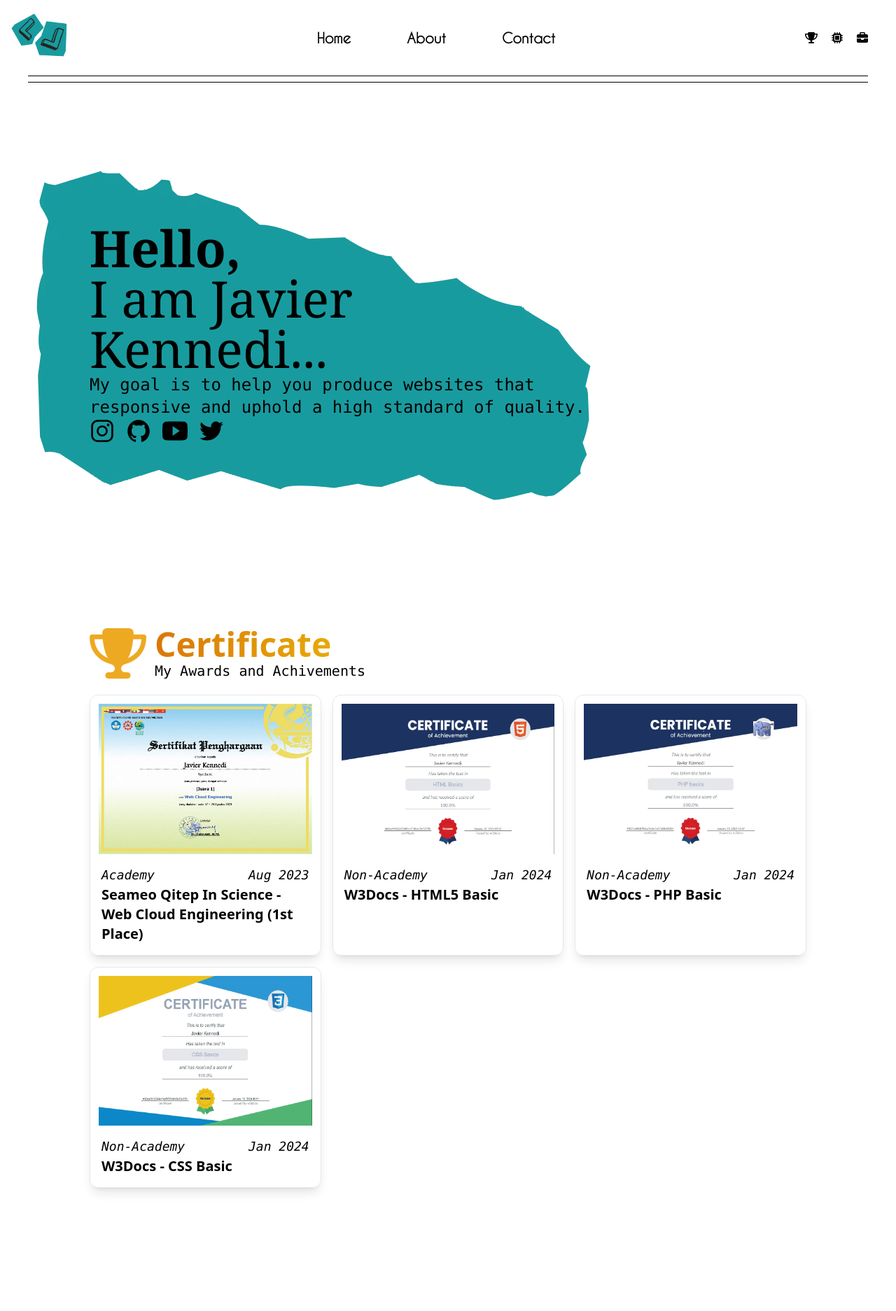
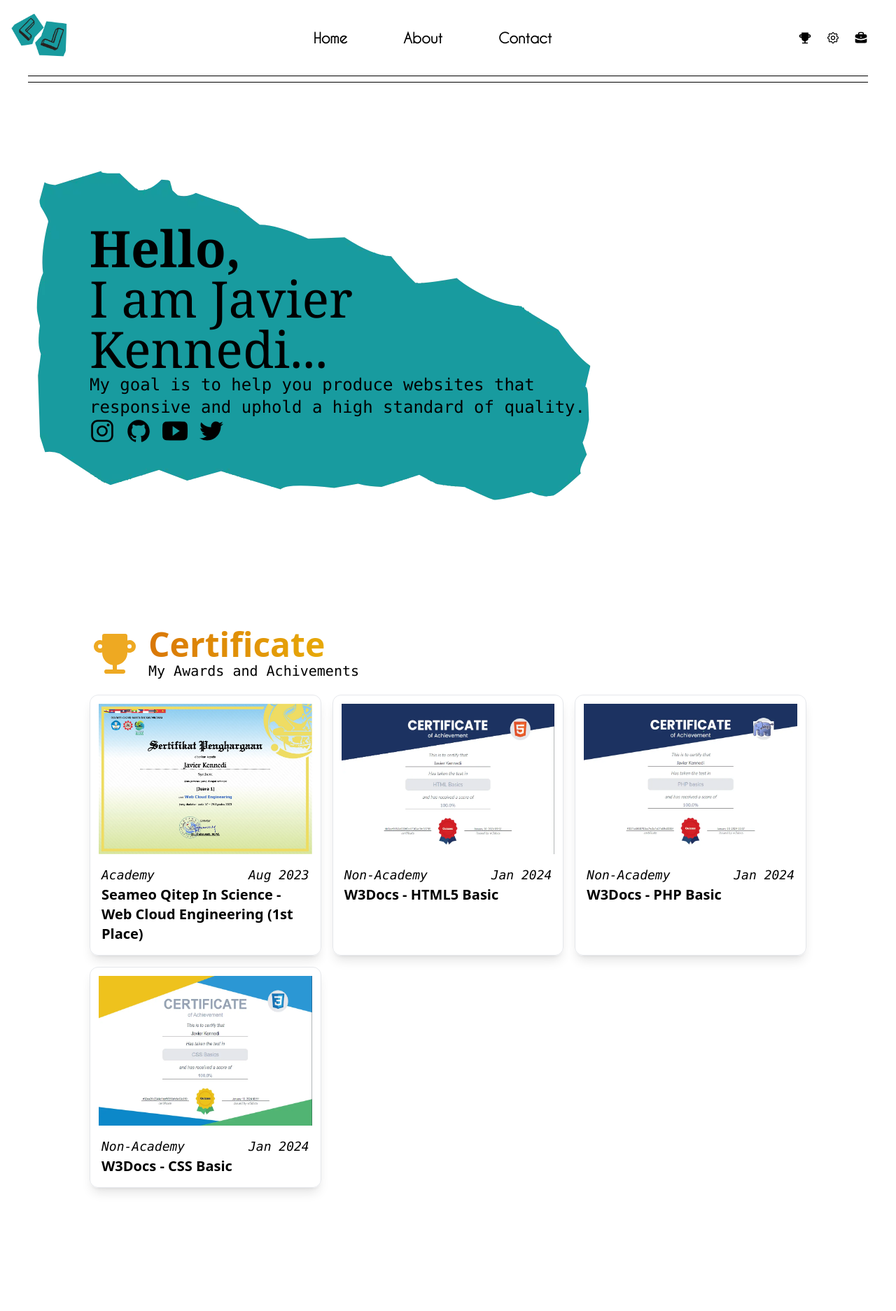
Before and after one commit to Kenqer/portfolio, a React (Create React App) app: page / in a window 1280 px wide. Shown: the top 1874 px of the page at 70% size. Built offline with nearby package versions, Linux system fonts and the light colour scheme.

Commit message:
fix stutter animation

```diff
--- a/src/Footer.js
+++ b/src/Footer.js
@@ -9,7 +9,7 @@ const Footer = () => {
                 </span>
                 <span className="text-sm text-gray-500 flex items-center gap-3 font-semibold">
                     Powered by
-                    <i className="fa-brands fa-react text-3xl text-blue-400"></i>
+                    <svg xmlns="http://www.w3.org/2000/svg" className="icon icon-tabler icon-tabler-brand-react w-[35px] h-[35px] text-blue-400" width="24" height="24" viewBox="0 0 24 24" strokeWidth="1.5" stroke="currentColor" fill="none" strokeLinecap="round" strokeLinejoin="round"><path stroke="none" d="M0 0h24v24H0z" fill="none"/><path d="M6.306 8.711c-2.602 .723 -4.306 1.926 -4.306 3.289c0 2.21 4.477 4 10 4c.773 0 1.526 -.035 2.248 -.102" /><path d="M17.692 15.289c2.603 -.722 4.308 -1.926 4.308 -3.289c0 -2.21 -4.477 -4 -10 -4c-.773 0 -1.526 .035 -2.25 .102" /><path d="M6.305 15.287c-.676 2.615 -.485 4.693 .695 5.373c1.913 1.105 5.703 -1.877 8.464 -6.66c.387 -.67 .733 -1.339 1.036 -2" /><path d="M17.694 8.716c.677 -2.616 .487 -4.696 -.694 -5.376c-1.913 -1.105 -5.703 1.877 -8.464 6.66c-.387 .67 -.733 1.34 -1.037 2" /><path d="M12 5.424c-1.925 -1.892 -3.82 -2.766 -5 -2.084c-1.913 1.104 -1.226 5.877 1.536 10.66c.386 .67 .793 1.304 1.212 1.896" /><path d="M12 18.574c1.926 1.893 3.821 2.768 5 2.086c1.913 -1.104 1.226 -5.877 -1.536 -10.66c-.375 -.65 -.78 -1.283 -1.212 -1.897" /><path d="M11.5 12.866a1 1 0 1 0 1 -1.732a1 1 0 0 0 -1 1.732z" /></svg>
                     <i><svg className='w-[35px] h-[35px] fill-blue-400' height="24" viewBox="0 0 24 24" width="34" xmlns="http://www.w3.org/2000/svg"><path d="M18.5 9.51a4.22 4.22 0 0 1-1.91-1.34A5.77 5.77 0 0 0 12 6a4.72 4.72 0 0 0-5 4 3.23 3.23 0 0 1 3.5-1.49 4.32 4.32 0 0 1 1.91 1.35A5.77 5.77 0 0 0 17 12a4.72 4.72 0 0 0 5-4 3.2 3.2 0 0 1-3.5 1.51zm-13 4.98a4.22 4.22 0 0 1 1.91 1.34A5.77 5.77 0 0 0 12 18a4.72 4.72 0 0 0 5-4 3.23 3.23 0 0 1-3.5 1.49 4.32 4.32 0 0 1-1.91-1.35A5.8 5.8 0 0 0 7 12a4.72 4.72 0 0 0-5 4 3.2 3.2 0 0 1 3.5-1.51z"/></svg></i>
                 </span>
             </div>
--- a/src/Home.js
+++ b/src/Home.js
@@ -38,7 +38,11 @@ const Home = () => {
                                 transition={{
                                     delay: 0.2
                                 }}
-                                className="hover:scale-110 duration-300 hover:text-purple-800" href="https://www.instagram.com/ken.qer/" target="_blank"><ion-icon name="logo-instagram"></ion-icon></motion.a>
+                            >
+                                <div className="hover:scale-110 duration-300 hover:text-purple-800" href="https://www.instagram.com/ken.qer/" target="_blank">
+                                    <ion-icon name="logo-instagram"></ion-icon>
+                                </div>
+                            </motion.a>
                             <motion.a
                                 variants={iconList}
                                 initial="hidd"
@@ -46,7 +50,11 @@ const Home = () => {
                                 transition={{
                                     delay: 0.4
                                 }}
-                                className="hover:scale-110 duration-300 hover:text-white" href="https://github.com/Kenqer" target="_blank"><ion-icon name="logo-github"></ion-icon></motion.a>
+                            >
+                                <div className="hover:scale-110 duration-300 hover:text-white" href="https://www.instagram.com/ken.qer/" target="_blank">
+                                    <ion-icon name="logo-github"></ion-icon>
+                                </div>
+                            </motion.a>
                             <motion.a
                                 variants={iconList}
                                 initial="hidd"
@@ -54,7 +62,11 @@ const Home = () => {
                                 transition={{
                                     delay: 0.6
                                 }}
-                                className="hover:scale-110 duration-300 hover:text-red-600" href="https://www.youtube.com/channel/UCXG6GuBh1oHQaYM6TQ7-NRw" target="_blank"><ion-icon name="logo-youtube"></ion-icon></motion.a>
+                            >
+                                <div className="hover:scale-110 duration-300 hover:text-red-500" href="https://www.instagram.com/ken.qer/" target="_blank">
+                                    <ion-icon name="logo-youtube"></ion-icon>
+                                </div>
+                            </motion.a>
                             <motion.a
                                 variants={iconList}
                                 initial="hidd"
@@ -62,7 +74,11 @@ const Home = () => {
                                 transition={{
                                     delay: 0.8
                                 }}
-                                className="hover:scale-110 duration-300 hover:text-blue-400" href="https://twitter.com/itisnotken" target="_blank"><ion-icon name="logo-twitter"></ion-icon></motion.a>
+                            >
+                                <div className="hover:scale-110 duration-300 hover:text-blue-400" href="https://www.instagram.com/ken.qer/" target="_blank">
+                                    <ion-icon name="logo-twitter"></ion-icon>
+                                </div>
+                            </motion.a>
                         </div>
                     </div>
                 </div>
@@ -72,8 +88,8 @@ const Home = () => {
                     <Reveal>
                         <div className="w-full flex">
                             <div className="flex gap-3 z-[2]">
-                                <span className="text-7xl text-amber-600 hover:text-amber-900 hover:scale-110 duration-300 trophy">
-                                    <i className="fa-solid fa-trophy"></i>
+                                <span className="">
+                                    <svg xmlns="http://www.w3.org/2000/svg" className="icon icon-tabler icon-tabler-trophy-filled w-[4.5rem] text-amber-600 hover:text-amber-900 hover:scale-110 duration-300 trophy" width="4.5rem" height="4.5rem" viewBox="0 0 24 24" strokeWidth="1.5" stroke="currentColor" fill="none" strokeLinecap="round" strokeLinejoin="round"><path stroke="none" d="M0 0h24v24H0z" fill="none" /><path d="M17 3a1 1 0 0 1 .993 .883l.007 .117v2.17a3 3 0 1 1 0 5.659v.171a6.002 6.002 0 0 1 -5 5.917v2.083h3a1 1 0 0 1 .117 1.993l-.117 .007h-8a1 1 0 0 1 -.117 -1.993l.117 -.007h3v-2.083a6.002 6.002 0 0 1 -4.996 -5.692l-.004 -.225v-.171a3 3 0 0 1 -3.996 -2.653l-.003 -.176l.005 -.176a3 3 0 0 1 3.995 -2.654l-.001 -2.17a1 1 0 0 1 1 -1h10zm-12 5a1 1 0 1 0 0 2a1 1 0 0 0 0 -2zm14 0a1 1 0 1 0 0 2a1 1 0 0 0 0 -2z" strokeWidth="0" fill="currentColor" /></svg>
                                 </span>
                                 <div className="flex flex-col">
                                     <h1 className="bg-clip-text text-transparent bg-gradient-to-r from-amber-600 to-yellow-500 font-semibold text-5xl">Certificate</h1>
@@ -146,8 +162,8 @@ const Home = () => {
                 <Reveal>
                     <section id="skills" className="px-[10%] flex flex-col">
                         <div className="w-full flex gap-3 ">
-                            <span className="chip text-7xl text-fuchsia-400 hover:text-fuchsia-900 hover:scale-110 duration-300">
-                                <i className="fa-solid fa-gear"></i>
+                            <span className="">
+                                <svg xmlns="http://www.w3.org/2000/svg" className="icon icon-tabler icon-tabler-settings chip w-[4.5rem] text-fuchsia-400 hover:text-fuchsia-900 hover:scale-110 duration-300" width="4.5rem" height="4.5rem" viewBox="0 0 24 24" strokeWidth="1.5" stroke="currentColor" fill="none" strokeLinecap="round" strokeLinejoin="round"><path stroke="none" d="M0 0h24v24H0z" fill="none" /><path d="M10.325 4.317c.426 -1.756 2.924 -1.756 3.35 0a1.724 1.724 0 0 0 2.573 1.066c1.543 -.94 3.31 .826 2.37 2.37a1.724 1.724 0 0 0 1.065 2.572c1.756 .426 1.756 2.924 0 3.35a1.724 1.724 0 0 0 -1.066 2.573c.94 1.543 -.826 3.31 -2.37 2.37a1.724 1.724 0 0 0 -2.572 1.065c-.426 1.756 -2.924 1.756 -3.35 0a1.724 1.724 0 0 0 -2.573 -1.066c-1.543 .94 -3.31 -.826 -2.37 -2.37a1.724 1.724 0 0 0 -1.065 -2.572c-1.756 -.426 -1.756 -2.924 0 -3.35a1.724 1.724 0 0 0 1.066 -2.573c-.94 -1.543 .826 -3.31 2.37 -2.37c1 .608 2.296 .07 2.572 -1.065z" /><path d="M9 12a3 3 0 1 0 6 0a3 3 0 0 0 -6 0" /></svg>
                             </span>
                             <div className="flex flex-col">
                                 <h1 className="bg-clip-text text-transparent bg-gradient-to-r from-fuchsia-400 to-pink-900 font-semibold text-5xl">Skills</h1>
@@ -222,8 +238,8 @@ const Home = () => {
                     <Reveal>
                         <div className="w-full flex">
                             <div className="flex gap-3 z-[2]">
-                                <span className="brief text-7xl text-teal-900 hover:text-teal-500 hover:scale-110 duration-300">
-                                    <i className="fa-solid fa-briefcase"></i>
+                                <span className="">
+                                    <svg xmlns="http://www.w3.org/2000/svg" className="icon icon-tabler icon-tabler-briefcase-filled brief w-[4.5rem] text-teal-900 hover:text-teal-500 hover:scale-110 duration-300" width="4.5rem" height="4.5rem" viewBox="0 0 24 24" strokeWidth="1.5" stroke="currentColor" fill="none" strokeLinecap="round" strokeLinejoin="round"><path stroke="none" d="M0 0h24v24H0z" fill="none" /><path d="M22 13.478v4.522a3 3 0 0 1 -3 3h-14a3 3 0 0 1 -3 -3v-4.522l.553 .277a20.999 20.999 0 0 0 18.897 -.002l.55 -.275zm-8 -11.478a3 3 0 0 1 3 3v1h2a3 3 0 0 1 3 3v2.242l-1.447 .724a19.002 19.002 0 0 1 -16.726 .186l-.647 -.32l-1.18 -.59v-2.242a3 3 0 0 1 3 -3h2v-1a3 3 0 0 1 3 -3h4zm-2 8a1 1 0 0 0 -1 1a1 1 0 1 0 2 .01c0 -.562 -.448 -1.01 -1 -1.01zm2 -6h-4a1 1 0 0 0 -1 1v1h6v-1a1 1 0 0 0 -1 -1z" strokeWidth="0" fill="currentColor" /></svg>
                                 </span>
                                 <div className="flex flex-col">
                                     <div>
@@ -257,7 +273,7 @@ const Home = () => {
                                                 </div>
                                             </div>
                                             <div className="flex flex-row items-end gap-3">
-                                                <i className="fa-brands fa-react text-3xl text-blue-400"></i>
+                                                <svg xmlns="http://www.w3.org/2000/svg" className="icon icon-tabler icon-tabler-brand-react w-[35px] h-[35px] text-blue-400" width="24" height="24" viewBox="0 0 24 24" strokeWidth="1.5" stroke="currentColor" fill="none" strokeLinecap="round" strokeLinejoin="round"><path stroke="none" d="M0 0h24v24H0z" fill="none" /><path d="M6.306 8.711c-2.602 .723 -4.306 1.926 -4.306 3.289c0 2.21 4.477 4 10 4c.773 0 1.526 -.035 2.248 -.102" /><path d="M17.692 15.289c2.603 -.722 4.308 -1.926 4.308 -3.289c0 -2.21 -4.477 -4 -10 -4c-.773 0 -1.526 .035 -2.25 .102" /><path d="M6.305 15.287c-.676 2.615 -.485 4.693 .695 5.373c1.913 1.105 5.703 -1.877 8.464 -6.66c.387 -.67 .733 -1.339 1.036 -2" /><path d="M17.694 8.716c.677 -2.616 .487 -4.696 -.694 -5.376c-1.913 -1.105 -5.703 1.877 -8.464 6.66c-.387 .67 -.733 1.34 -1.037 2" /><path d="M12 5.424c-1.925 -1.892 -3.82 -2.766 -5 -2.084c-1.913 1.104 -1.226 5.877 1.536 10.66c.386 .67 .793 1.304 1.212 1.896" /><path d="M12 18.574c1.926 1.893 3.821 2.768 5 2.086c1.913 -1.104 1.226 -5.877 -1.536 -10.66c-.375 -.65 -.78 -1.283 -1.212 -1.897" /><path d="M11.5 12.866a1 1 0 1 0 1 -1.732a1 1 0 0 0 -1 1.732z" /></svg>
                                                 <i><svg className='w-[35px] h-[35px] fill-blue-400' height="24" viewBox="0 0 24 24" width="34" xmlns="http://www.w3.org/2000/svg"><path d="M18.5 9.51a4.22 4.22 0 0 1-1.91-1.34A5.77 5.77 0 0 0 12 6a4.72 4.72 0 0 0-5 4 3.23 3.23 0 0 1 3.5-1.49 4.32 4.32 0 0 1 1.91 1.35A5.77 5.77 0 0 0 17 12a4.72 4.72 0 0 0 5-4 3.2 3.2 0 0 1-3.5 1.51zm-13 4.98a4.22 4.22 0 0 1 1.91 1.34A5.77 5.77 0 0 0 12 18a4.72 4.72 0 0 0 5-4 3.23 3.23 0 0 1-3.5 1.49 4.32 4.32 0 0 1-1.91-1.35A5.8 5.8 0 0 0 7 12a4.72 4.72 0 0 0-5 4 3.2 3.2 0 0 1 3.5-1.51z" /></svg></i>
                                             </div>
                                         </div>
@@ -280,7 +296,7 @@ const Home = () => {
                                                 </div>
                                             </div>
                                             <div className="flex flex-row items-end gap-3">
-                                                <i className="fa-brands fa-react text-3xl text-blue-400"></i>
+                                                <svg xmlns="http://www.w3.org/2000/svg" className="icon icon-tabler icon-tabler-brand-react w-[35px] h-[35px] text-blue-400" width="24" height="24" viewBox="0 0 24 24" strokeWidth="1.5" stroke="currentColor" fill="none" strokeLinecap="round" strokeLinejoin="round"><path stroke="none" d="M0 0h24v24H0z" fill="none" /><path d="M6.306 8.711c-2.602 .723 -4.306 1.926 -4.306 3.289c0 2.21 4.477 4 10 4c.773 0 1.526 -.035 2.248 -.102" /><path d="M17.692 15.289c2.603 -.722 4.308 -1.926 4.308 -3.289c0 -2.21 -4.477 -4 -10 -4c-.773 0 -1.526 .035 -2.25 .102" /><path d="M6.305 15.287c-.676 2.615 -.485 4.693 .695 5.373c1.913 1.105 5.703 -1.877 8.464 -6.66c.387 -.67 .733 -1.339 1.036 -2" /><path d="M17.694 8.716c.677 -2.616 .487 -4.696 -.694 -5.376c-1.913 -1.105 -5.703 1.877 -8.464 6.66c-.387 .67 -.733 1.34 -1.037 2" /><path d="M12 5.424c-1.925 -1.892 -3.82 -2.766 -5 -2.084c-1.913 1.104 -1.226 5.877 1.536 10.66c.386 .67 .793 1.304 1.212 1.896" /><path d="M12 18.574c1.926 1.893 3.821 2.768 5 2.086c1.913 -1.104 1.226 -5.877 -1.536 -10.66c-.375 -.65 -.78 -1.283 -1.212 -1.897" /><path d="M11.5 12.866a1 1 0 1 0 1 -1.732a1 1 0 0 0 -1 1.732z" /></svg>
                                                 <i><svg className='w-[35px] h-[35px] fill-blue-400' height="24" viewBox="0 0 24 24" width="34" xmlns="http://www.w3.org/2000/svg"><path d="M18.5 9.51a4.22 4.22 0 0 1-1.91-1.34A5.77 5.77 0 0 0 12 6a4.72 4.72 0 0 0-5 4 3.23 3.23 0 0 1 3.5-1.49 4.32 4.32 0 0 1 1.91 1.35A5.77 5.77 0 0 0 17 12a4.72 4.72 0 0 0 5-4 3.2 3.2 0 0 1-3.5 1.51zm-13 4.98a4.22 4.22 0 0 1 1.91 1.34A5.77 5.77 0 0 0 12 18a4.72 4.72 0 0 0 5-4 3.23 3.23 0 0 1-3.5 1.49 4.32 4.32 0 0 1-1.91-1.35A5.8 5.8 0 0 0 7 12a4.72 4.72 0 0 0-5 4 3.2 3.2 0 0 1 3.5-1.51z" /></svg></i>
                                             </div>
                                         </div>
--- a/src/Navbar.js
+++ b/src/Navbar.js
@@ -41,9 +41,13 @@ const Navbar = () => {
                     </div>
                     <div className="flex flex-row items-center">
                         <ul className="mr-10 flex flex-row gap-5">
-                            <li className="cursor-pointer hover:text-yellow-600 hover:scale-105 duration-200"><a href="#certificate"><i className="fa-solid fa-trophy"></i></a></li>
-                            <li className="cursor-pointer hover:text-purple-600 hover:scale-105 duration-200"><a href="#skills"><i className="fa-solid fa-microchip"></i></a></li>
-                            <li className="cursor-pointer hover:text-teal-600 hover:scale-105 duration-200"><a href="#project"><i className="fa-solid fa-briefcase"></i></a></li>
+                            <li className="cursor-pointer hover:text-yellow-600 hover:scale-105 duration-200"><a href="#certificate">
+                                <svg xmlns="http://www.w3.org/2000/svg" className="icon icon-tabler icon-tabler-trophy-filled" width="1.25em" height="1.25em" viewBox="0 0 24 24" strokeWidth="1.5" stroke="currentColor" fill="none" strokeLinecap="round" strokeLinejoin="round"><path stroke="none" d="M0 0h24v24H0z" fill="none" /><path d="M17 3a1 1 0 0 1 .993 .883l.007 .117v2.17a3 3 0 1 1 0 5.659v.171a6.002 6.002 0 0 1 -5 5.917v2.083h3a1 1 0 0 1 .117 1.993l-.117 .007h-8a1 1 0 0 1 -.117 -1.993l.117 -.007h3v-2.083a6.002 6.002 0 0 1 -4.996 -5.692l-.004 -.225v-.171a3 3 0 0 1 -3.996 -2.653l-.003 -.176l.005 -.176a3 3 0 0 1 3.995 -2.654l-.001 -2.17a1 1 0 0 1 1 -1h10zm-12 5a1 1 0 1 0 0 2a1 1 0 0 0 0 -2zm14 0a1 1 0 1 0 0 2a1 1 0 0 0 0 -2z" strokeWidth="0" fill="currentColor" /></svg>
+                            </a></li>
+                            <li className="cursor-pointer hover:text-purple-600 hover:scale-105 duration-200"><a href="#skills"><svg xmlns="http://www.w3.org/2000/svg" className="icon icon-tabler icon-tabler-settings " width="1.25em" height="1.25em" viewBox="0 0 24 24" strokeWidth="1.5" stroke="currentColor" fill="none" strokeLinecap="round" strokeLinejoin="round"><path stroke="none" d="M0 0h24v24H0z" fill="none" /><path d="M10.325 4.317c.426 -1.756 2.924 -1.756 3.35 0a1.724 1.724 0 0 0 2.573 1.066c1.543 -.94 3.31 .826 2.37 2.37a1.724 1.724 0 0 0 1.065 2.572c1.756 .426 1.756 2.924 0 3.35a1.724 1.724 0 0 0 -1.066 2.573c.94 1.543 -.826 3.31 -2.37 2.37a1.724 1.724 0 0 0 -2.572 1.065c-.426 1.756 -2.924 1.756 -3.35 0a1.724 1.724 0 0 0 -2.573 -1.066c-1.543 .94 -3.31 -.826 -2.37 -2.37a1.724 1.724 0 0 0 -1.065 -2.572c-1.756 -.426 -1.756 -2.924 0 -3.35a1.724 1.724 0 0 0 1.066 -2.573c-.94 -1.543 .826 -3.31 2.37 -2.37c1 .608 2.296 .07 2.572 -1.065z" /><path d="M9 12a3 3 0 1 0 6 0a3 3 0 0 0 -6 0" /></svg>
+                            </a></li>
+                            <li className="cursor-pointer hover:text-teal-600 hover:scale-105 duration-200"><a href="#project"><svg xmlns="http://www.w3.org/2000/svg" className="icon icon-tabler icon-tabler-briefcase-filled" width="1.25em" height="1.25em" viewBox="0 0 24 24" strokeWidth="1.5" stroke="currentColor" fill="none" strokeLinecap="round" strokeLinejoin="round"><path stroke="none" d="M0 0h24v24H0z" fill="none" /><path d="M22 13.478v4.522a3 3 0 0 1 -3 3h-14a3 3 0 0 1 -3 -3v-4.522l.553 .277a20.999 20.999 0 0 0 18.897 -.002l.55 -.275zm-8 -11.478a3 3 0 0 1 3 3v1h2a3 3 0 0 1 3 3v2.242l-1.447 .724a19.002 19.002 0 0 1 -16.726 .186l-.647 -.32l-1.18 -.59v-2.242a3 3 0 0 1 3 -3h2v-1a3 3 0 0 1 3 -3h4zm-2 8a1 1 0 0 0 -1 1a1 1 0 1 0 2 .01c0 -.562 -.448 -1.01 -1 -1.01zm2 -6h-4a1 1 0 0 0 -1 1v1h6v-1a1 1 0 0 0 -1 -1z" strokeWidth="0" fill="currentColor" /></svg>
+                            </a></li>
                         </ul>
                         <div onClick={() => setOpen(!open)} className="mr-10 text-3xl md:hidden cursor-pointer">
                             <i name={open ? 'close' : 'menu'} className={`${open ? 'fa-solid fa-xmark' : 'fa-solid fa-bars-staggered'}`}></i>
```
